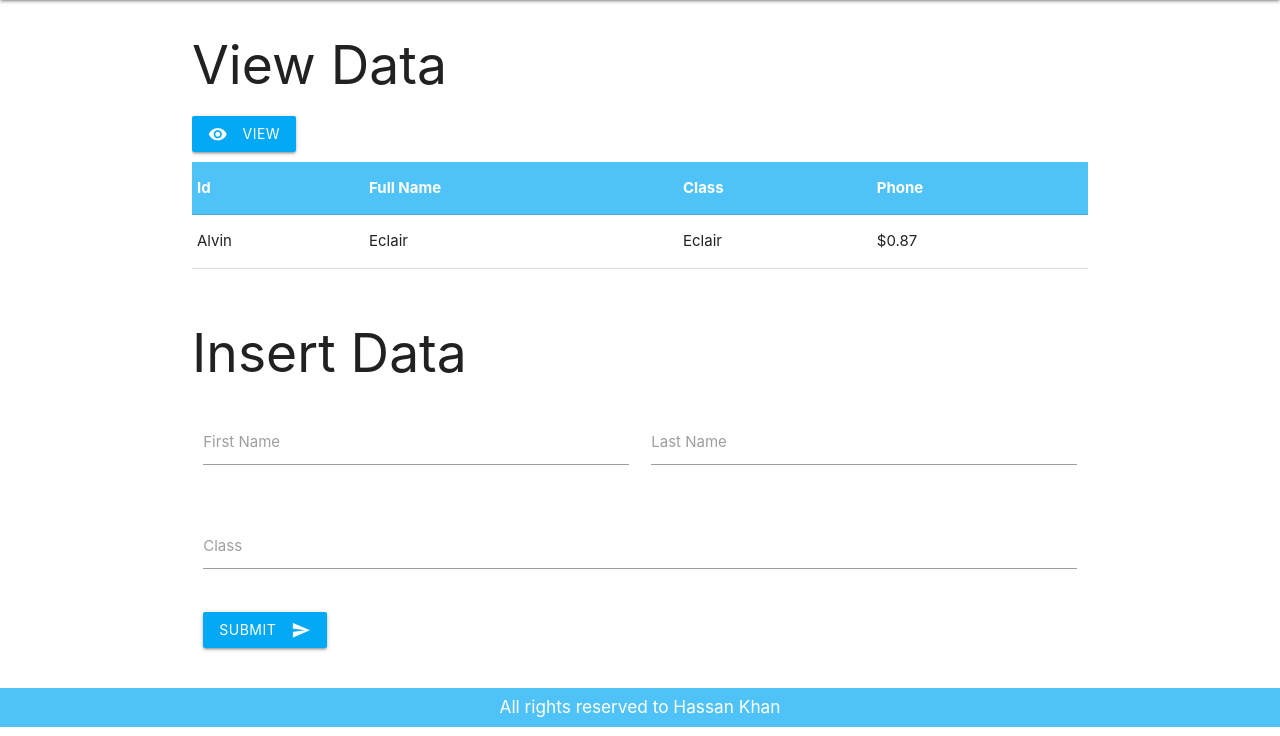
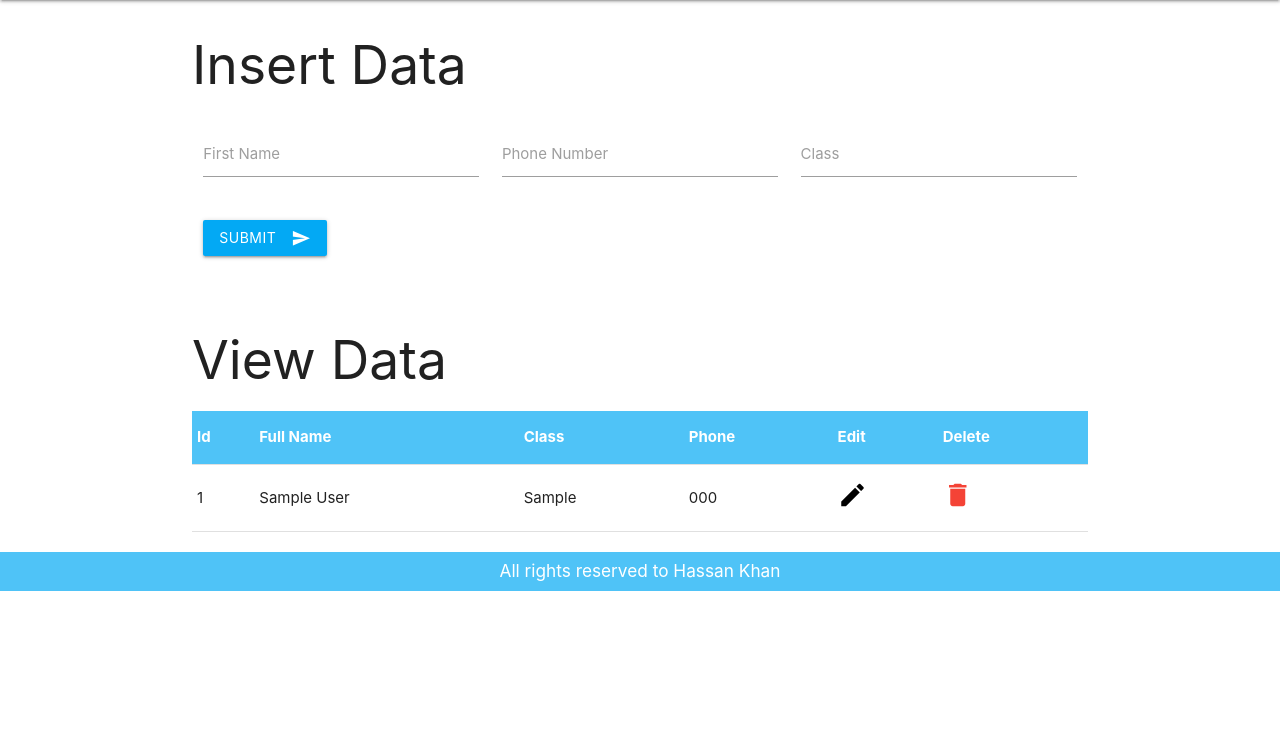
Before and after one commit to thisiskhandev/learnAJAX, a PHP site: page / in a window 1280 px wide. Shown: the part 64-800 px from the top of the page. Run offline with PHP 8.4, Linux system fonts and the light colour scheme; tables that the repository leaves empty or names only in its code hold one stand-in row (values such as "Sample post").

Commit message:
Data can be inserted

```diff
--- a/assets/scripts.js
+++ b/assets/scripts.js
@@ -14,13 +14,13 @@ $(document).ready(function () {
     </div>
   </div>
   `;
-  $("#viewData").click(function (e) {
+  const loadData = () => {
     $.ajax({
       url: "load-data.php",
       type: "POST",
-      beforeSend: function () {
-        $("#table-data").html($(loader).show(300));
-      },
+      // beforeSend: function () {
+      //   $("#table-data").html($(loader).show(300));
+      // },
       success: function (data) {
         $("#loading").hide(300);
         $("#table-data > #loading").remove();
@@ -29,5 +29,131 @@ $(document).ready(function () {
         // console.log(data);
       },
     });
+  };
+  loadData();
+
+  $("#viewData").click(function (e) {
+    loadData();
+  });
+
+  $("#phone").on("keypress keyup blur", function (e) {
+    $(this).val(
+      $(this)
+        .val()
+        .replace(/[^0-9\.]/g, "")
+    );
+  });
+
+  $("button#save").click(function (e) {
+    e.preventDefault();
+    let name = $("#name").val();
+    let phone = $("#phone").val();
+    let sclass = $("#class").val();
+
+    let fieldErrors = [
+      "Name is empty!",
+      "Phone Number is empty!",
+      "Class is empty",
+    ];
+
+    // If Name field is empty
+    if (name == "") {
+      $("#name").after(
+        `<small class="name_empty error_txt red-text">${fieldErrors[0]}</small>`
+      );
+      $("#name").addClass("invalid");
+      $("#name + .error_txt").hide();
+      if ($(".name_empty").length > 1) {
+        $("#name + .error_txt:not(:last-child)").remove();
+      }
+      $("#name + .error_txt").slideDown(300);
+    } else {
+      $("#name").removeClass("invalid");
+    }
+
+    $("#name").on("keypress blur keyup", function () {
+      $("#name + .error_txt").slideUp(300);
+      $("#name").removeClass("invalid");
+    });
+
+    // If Phone field is empty
+    if (phone == "") {
+      $("#phone").after(
+        `<small class="phone_empty error_txt red-text">${fieldErrors[1]}</small>`
+      );
+      $("#phone").addClass("invalid");
+      $("#phone + .error_txt").hide();
+      if ($(".phone_empty").length > 1) {
+        $("#phone + .error_txt:not(:last-child)").remove();
+      }
+      $("#phone + .error_txt").slideDown(300);
+    } else {
+      $("#phone").removeClass("invalid");
+    }
+
+    $("#phone").on("keypress blur keyup", function () {
+      $("#phone + .error_txt").slideUp(300);
+      $("#phone").removeClass("invalid");
+    });
+
+    // If Class field is empty
+    if (sclass == "") {
+      $("#class").after(
+        `<small class="class_empty error_txt red-text">${fieldErrors[2]}</small>`
+      );
+      $("#class").addClass("invalid");
+      $("#class + .error_txt").hide();
+      if ($(".class_empty").length > 1) {
+        $("#class + .error_txt:not(:last-child)").remove();
+      }
+      $("#class + .error_txt").slideDown(300);
+    } else {
+      $("#class").removeClass("invalid");
+    }
+
+    $("#class").on("keypress blur keyup", function () {
+      $("#class + .error_txt").slideUp(300);
+      $("#class").removeClass("invalid");
+    });
+
+    if (name == "" || phone == "" || sclass == "") {
+      M.toast({
+        html: "Fill all the fields!",
+        classes: "rounded red lighten-1",
+        displayLength: 3000,
+      });
+    } else {
+      $.ajax({
+        url: "insert-data.php",
+        type: "POST",
+        data: { name: name, phone: phone, class: sclass },
+        success: function (data) {
+          if (data == 1) {
+            $("#addForm").trigger("reset");
+            // console.log("data added!");
+            $("html, body").animate(
+              {
+                scrollTop: $("#viewDataRecord").offset().top,
+              },
+              1000
+            );
+            loadData();
+            M.toast({
+              html: "Data Inserted!",
+              classes: "rounded green accent-4",
+              displayLength: 2000,
+            });
+          } else {
+            M.toast({
+              html: "There's an error while adding the data!",
+              classes: "rounded red lighten-1",
+              displayLength: 3000,
+            });
+            console.log("Error while adding data!");
+            // console.warn(data);
+          }
+        },
+      });
+    }
   });
 });
--- a/assets/styles.css
+++ b/assets/styles.css
@@ -13,3 +13,26 @@ th,
 thead {
   border-radius: 0;
 }
+
+button.btn_icons {
+  background-color: transparent;
+  border: 0;
+  cursor: pointer;
+  transition: 0.2s;
+}
+button.btn_icons:hover {
+  transition: 0.2s;
+  transform: scale(0.9);
+}
+
+.toast.rounded.green.accent-4 {
+  bottom: 15px;
+  top: auto !important;
+  position: fixed;
+  left: 0;
+  right: 0;
+  width: 20%;
+  text-align: center;
+  margin: auto;
+  justify-content: center;
+}
--- a/index.php
+++ b/index.php
@@ -40,12 +40,64 @@
       </nav>
     </header>
 
+    <!-- Insert Data -->
+    <main class="container">
+      <section class="row">
+        <h2>Insert Data</h2>
+        <div class="row">
+          <form class="col s12" id="addForm">
+            <div class="row">
+              <div class="input-field col s4">
+                <input
+                  id="name"
+                  name="name"
+                  type="text"
+                  class="validate"
+                  required
+                />
+                <label for="name">First Name</label>
+              </div>
+              <div class="input-field col s4">
+                <input
+                  id="phone"
+                  name="phone"
+                  type="tel"
+                  class="validate"
+                  required
+                />
+                <label for="phone">Phone Number</label>
+              </div>
+              <div class="input-field col s4">
+                <input
+                  id="class"
+                  name="class"
+                  type="text"
+                  class="validate"
+                  required
+                />
+                <label for="class">Class</label>
+              </div>
+            </div>
+            <button
+              class="btn waves-effect waves-light light-blue"
+              type="submit"
+              name="action"
+              id="save"
+            >
+              Submit
+              <i class="material-icons right">send</i>
+            </button>
+          </form>
+        </div>
+      </section>
+    </main>
 
-    <main class="container" style="overflow: hidden;">
+    <!-- View Data -->
+    <main class="container" id="viewDataRecord" style="overflow: hidden">
       <section class="row">
         <h2>View Data</h2>
         <div class="" style="margin: 10px; margin-left: 0">
-          <button
+          <!-- <button
             class="btn waves-effect waves-light light-blue"
             name="viewData"
             id="viewData"
@@ -53,7 +105,7 @@
           >
             View
             <i class="material-icons left">visibility</i>
-          </button>
+          </button> -->
         </div>
         <table class="highlight responsive-table">
           <thead class="light-blue lighten-2 white-text">
@@ -62,6 +114,8 @@
               <th>Full Name</th>
               <th>Class</th>
               <th>Phone</th>
+              <th>Edit</th>
+              <th>Delete</th>
             </tr>
           </thead>
 
@@ -71,43 +125,19 @@
               <td>Eclair</td>
               <td>Eclair</td>
               <td>$0.87</td>
+              <td>
+                <button class="btn_icons edit" id="" data-id="">
+                  <i class="small material-icons">edit</i>
+                </button>
+              </td>
+              <td>
+                <button class="btn_icons delete" id="" data-id="">
+                  <i class="small material-icons red-text">delete</i>
+                </button>
+              </td>
             </tr>
           </tbody>
         </table>
-      </section>
-    </main>
-
-    <main class="container">
-      <section class="row">
-        <h2>Insert Data</h2>
-        <div class="row">
-          <form class="col s12" action="insert-data.php" method="POST">
-            <div class="row">
-              <div class="input-field col s6">
-                <input id="first_name" type="text" class="validate" />
-                <label for="first_name">First Name</label>
-              </div>
-              <div class="input-field col s6">
-                <input id="last_name" type="text" class="validate" />
-                <label for="last_name">Last Name</label>
-              </div>
-            </div>
-            <div class="row">
-              <div class="input-field col s12">
-                <input id="class" type="text" class="validate" />
-                <label for="class">Class</label>
-              </div>
-            </div>
-            <button
-              class="btn waves-effect waves-light light-blue"
-              type="submit"
-              name="action"
-            >
-              Submit
-              <i class="material-icons right">send</i>
-            </button>
-          </form>
-        </div>
       </section>
     </main>
 
@@ -118,7 +148,6 @@
         </h6>
       </div>
     </footer>
-
     <!-- Compiled and minified JavaScript -->
     <script src="https://cdnjs.cloudflare.com/ajax/libs/materialize/1.0.0/js/materialize.min.js"></script>
     <script
--- a/load-data.php
+++ b/load-data.php
@@ -2,7 +2,12 @@
 
 include_once "conn.php";
 
-$sql = "SELECT * FROM students";
+echo "<pre>";
+
+echo "</pre>";
+
+
+$sql = "SELECT * FROM students ORDER BY id DESC;";
 $result = mysqli_query($conn, $sql) or die("Show Query failed: " . mysqli_error($conn));
 $output = "";
 if (mysqli_num_rows($result) > 0) {
@@ -14,6 +19,16 @@ if (mysqli_num_rows($result) > 0) {
             <td>{$keys['name']}</td>
             <td>{$keys['class']}</td>
             <td>{$keys['phone']}</td>
+            <td>
+                <button class='btn_icons edit' id='' data-id=''>
+                  <i class='small material-icons'>edit</i>
+                </button>
+            </td>
+            <td>
+                <button class='btn_icons delete' id='' data-id=''>
+                  <i class='small material-icons red-text'>delete</i>
+                </button>
+            </td>
         </tr>";
     }
     mysqli_close($conn);
```
Also changed, not shown: conn.php (+10 -0 lines), insert-data.php (+5 -3 lines), README.md.
